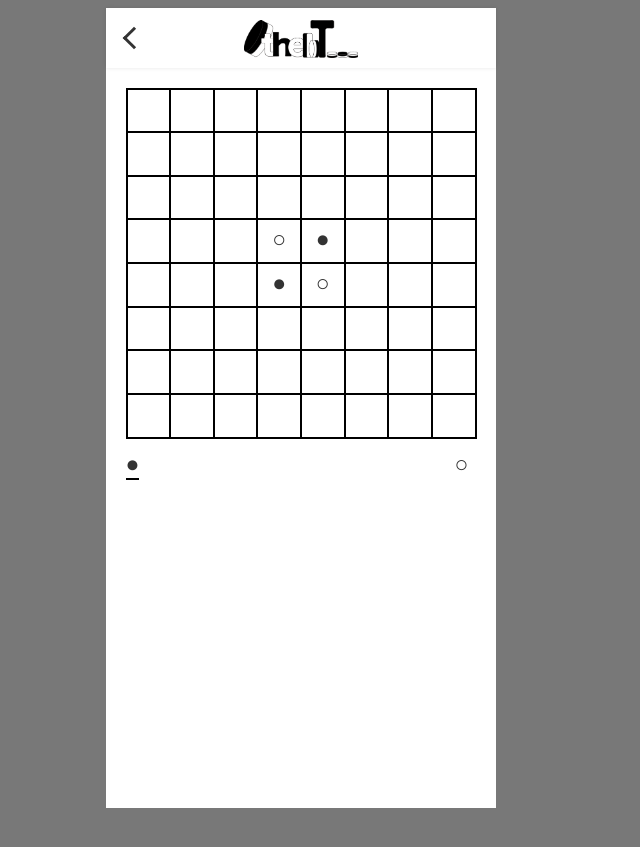
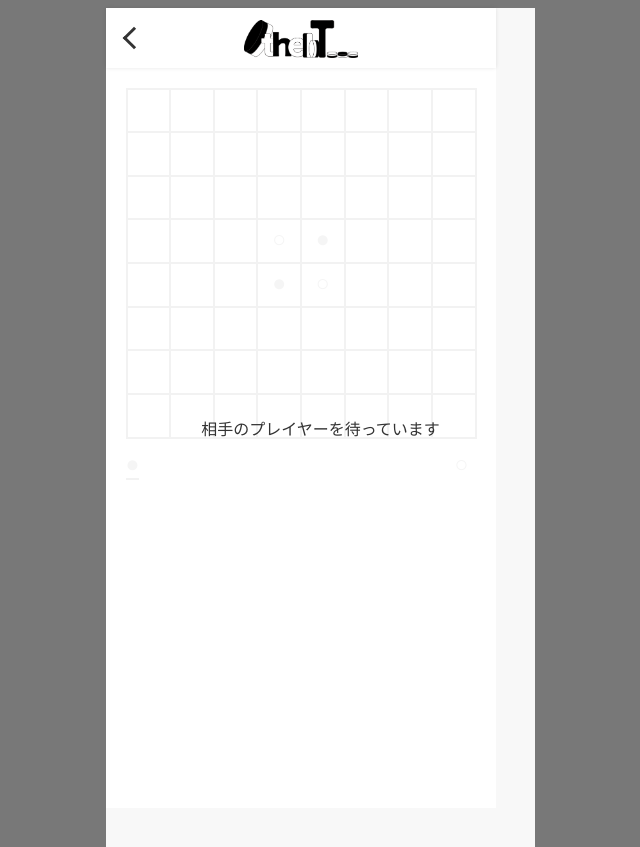
Before and after one commit to yusuke-shiya/othello-app-frontend, a Vue app: page /online-battle/1 in a window 1280 px wide. Shown: the whole page, without its empty margins (339-979 px from the left). Built offline with nearby package versions, Linux system fonts and the light colour scheme.

Commit message:
オンライン対戦の状態を示すメッセージを表示する

```diff
--- /dev/null
+++ b/src/components/OnlineStatusMessage.vue
@@ -0,0 +1,56 @@
+<template>
+  <div v-if="battleStatus !== 'playing' && battleStatus !== 'finished'" class="messageBox">
+    <div v-if="battleStatus === 'waiting'" class="waiting">相手のプレイヤーを待っています</div>
+    <div v-if="battleStatus === 'starting'" class="starting">対戦を開始します</div>
+  </div>
+</template>
+
+<style lang="scss" scoped>
+.messageBox {
+  position: absolute;
+  z-index: 1;
+  top: 0;
+  left: 0;
+  width: 100%;
+  height: 100%;
+  padding: 5%;
+  background: rgba(255, 255, 255, 0.95);
+  display: flex;
+  justify-content: center;
+  align-items: center;
+  .waiting {
+    &::after {
+      content: '';
+      animation: ellipsis 1.25s infinite;
+    }
+  }
+  @keyframes ellipsis {
+    0% {
+      content: '';
+    }
+    25% {
+      content: '.';
+    }
+    50% {
+      content: '..';
+    }
+    75% {
+      content: '...';
+    }
+  }
+}
+</style>
+
+<script lang="ts">
+import { defineComponent } from 'vue'
+import type { OnlineState } from '@/store/online/types'
+
+export default defineComponent({
+  name: 'OnlineStatusMessage',
+  computed: {
+    battleStatus(): OnlineState['battleStatus'] {
+      return this.$store.getters['online/getBattleStatus']
+    }
+  }
+})
+</script>
--- a/src/views/OnlineBattleView.vue
+++ b/src/views/OnlineBattleView.vue
@@ -1,6 +1,7 @@
 <template>
   <AppHeader />
   <main>
+    <OnlineStatusMessage />
     <OthelloBoard />
     <ResultDialog />
     <TurnIndicator />
@@ -13,13 +14,15 @@ import AppHeader from '@/components/AppHeader.vue'
 import OthelloBoard from '@/components/OthelloBoard.vue'
 import ResultDialog from '@/components/ResultDialog.vue'
 import TurnIndicator from '@/components/TurnIndicator.vue'
+import OnlineStatusMessage from '@/components/OnlineStatusMessage.vue'
 
 export default defineComponent({
   components: {
     AppHeader,
     TurnIndicator,
     OthelloBoard,
-    ResultDialog
+    ResultDialog,
+    OnlineStatusMessage
   },
   created() {
     this.$store.dispatch('othello/initialize')
```
Also changed, not shown: 1 other file (tests, documents, lock files or other folders).
